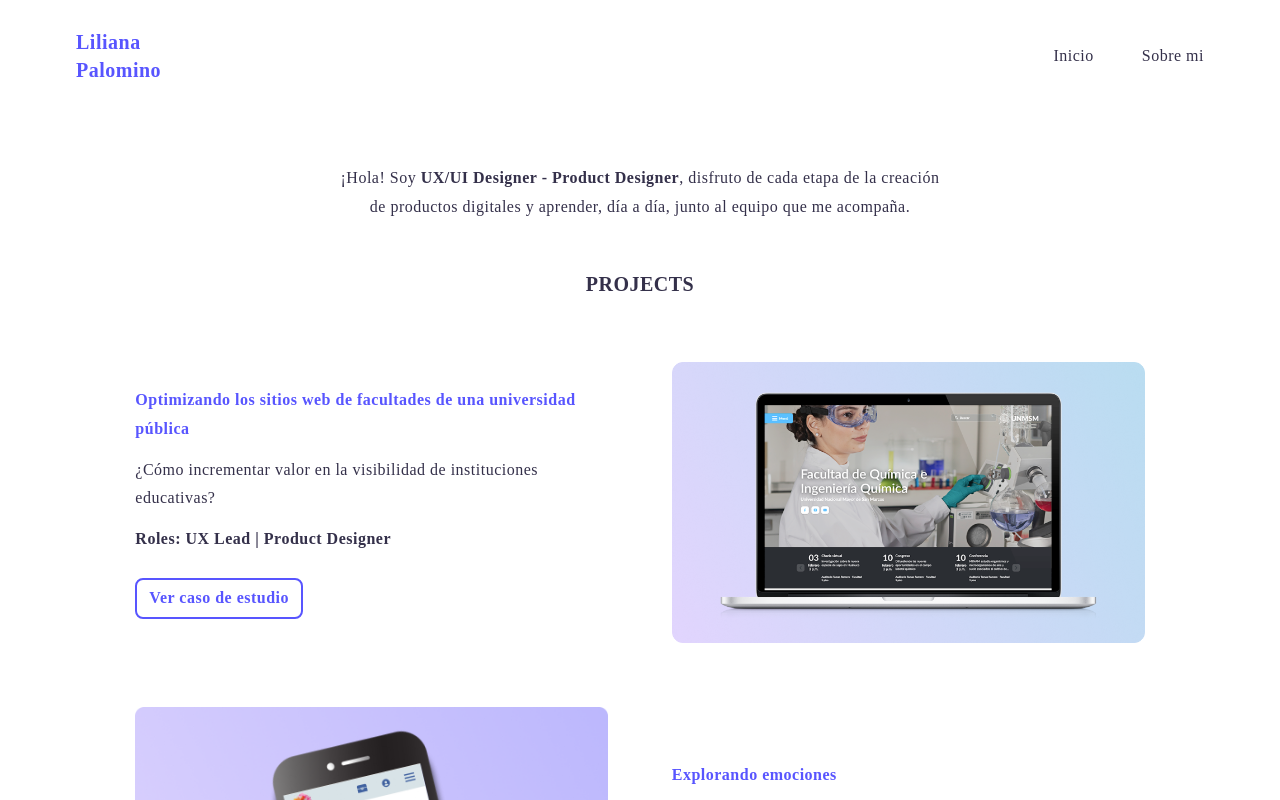
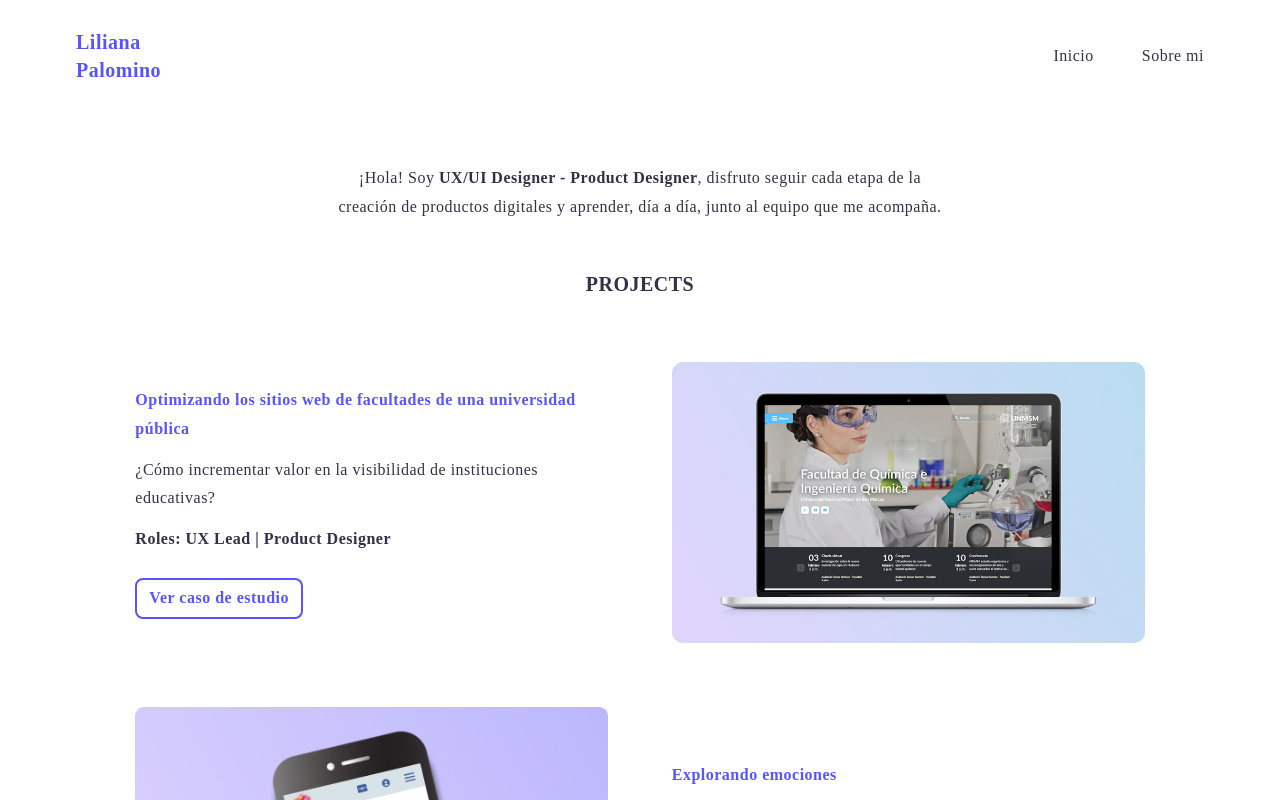
Before and after one commit to luiscavibot/liliana-palomino, a Next.js app: page / in a window 1280 px wide. Shown: the top 800 px of the page. Built offline with nearby package versions, Linux system fonts and the light colour scheme.

Commit message:
correcto

```diff
--- a/pages/index.tsx
+++ b/pages/index.tsx
@@ -22,9 +22,9 @@ const Home: NextPage = () => {
 							<span className="font-bold">
 								UX/UI Designer - Product Designer
 							</span>
-							, disfruto de cada etapa de la creación de productos
-							digitales y aprender, día a día, junto al equipo que
-							me acompaña.
+							, disfruto seguir cada etapa de la creación de
+							productos digitales y aprender, día a día, junto al
+							equipo que me acompaña.
 						</p>
 					</div>
 					<HomeProjects />
```
